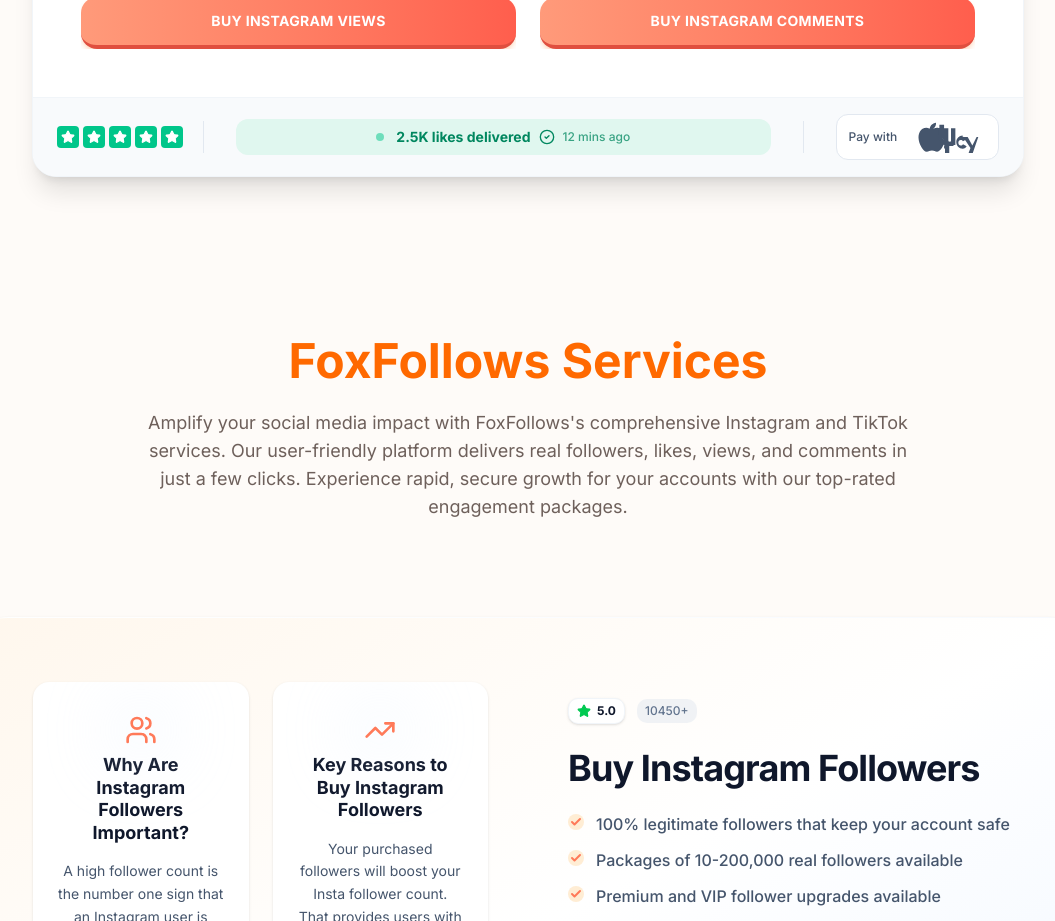
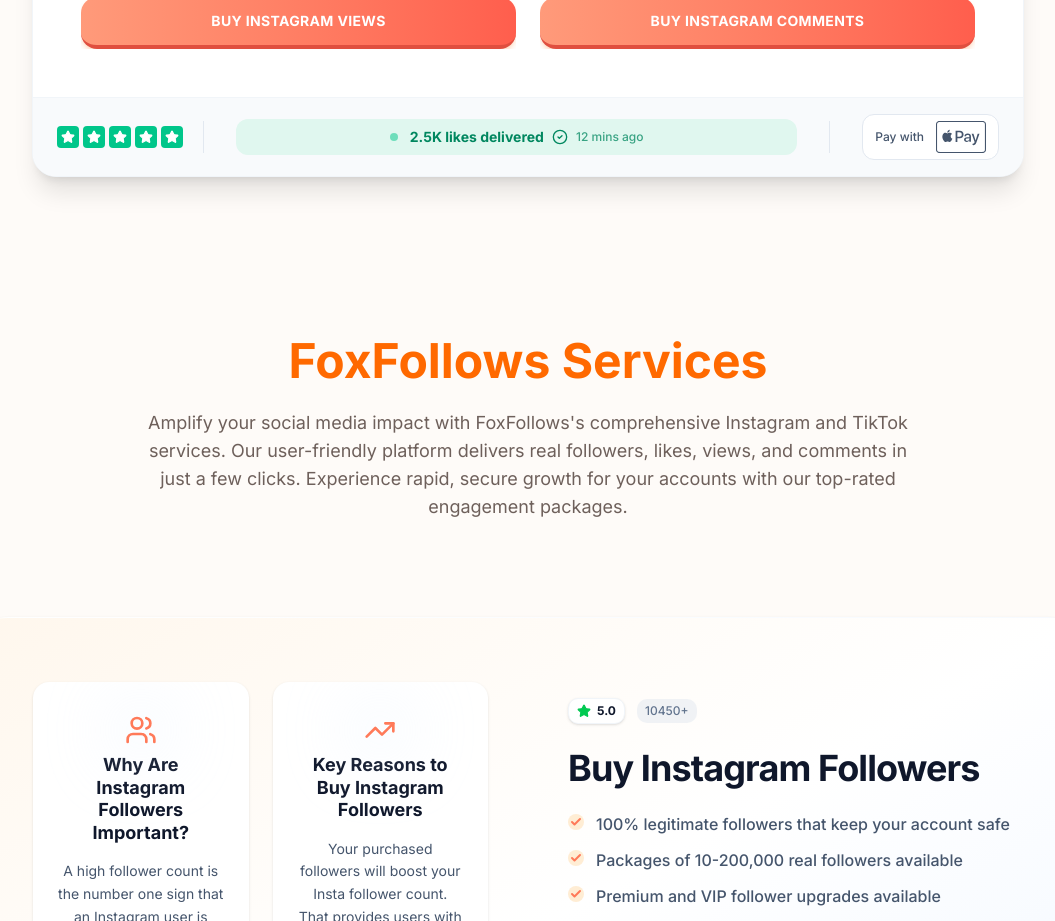
Before and after one commit to MoulayUltimate/FOXFOLLOWS, a Next.js app: page / in a window 1280 px wide. Shown: the part 1040-1961 px from the top of the page, without its empty margins (112-1167 px from the left). Built offline with nearby package versions, Linux system fonts and the light colour scheme.

Commit message:
Fix Apple Pay logo with official SVG

```diff
--- a/components/ui/apple-pay-logo.tsx
+++ b/components/ui/apple-pay-logo.tsx
@@ -1,8 +1,15 @@
 export function ApplePayLogo({ className = "h-6 w-auto" }: { className?: string }) {
     return (
-        <svg viewBox="0 0 132 55" className={className} fill="currentColor" xmlns="http://www.w3.org/2000/svg" preserveAspectRatio="xMidYMid meet">
-            <path d="M52.9 27.5c0-6.9 5.6-10.4 5.8-10.5-3.2-4.6-8.1-5.2-9.8-5.3-4.2-.4-8.1 2.5-10.2 2.5-2.1 0-5.4-2.4-8.9-2.4-4.6 0-8.8 2.7-11.2 6.8-4.8 8.3-1.2 20.6 3.4 27.3 2.3 3.3 5 7 8.6 6.9 3.4-.1 4.7-2.2 8.9-2.2 4.1 0 5.3 2.2 8.9 2.1 3.7-.1 6-3.3 8.3-6.6 2.6-3.8 3.7-7.5 3.7-7.7-.1 0-6.4-2.5-6.4-9.9M43.6 11.5c1.9-2.3 3.2-5.5 2.8-8.7-2.7.1-6 1.8-8 4.1-1.7 2-3.2 5.2-2.8 8.3 3 .2 5.9-1.5 8-3.7" />
-            <path d="M72.2 12.3h7.5v28.8h-7.5V12.3zm-14.2 17.1c0 4.1 3.4 6.5 8.9 6.5 2.6 0 4.7-.4 6-.9l.8 5.7c-1.6.6-4.3 1.2-7.6 1.2-9.4 0-15.5-5.2-15.5-13.9V12.3h1.6v-5.7h8.1v5.7h7.3v5.7H67.6v14.6c0 3.1 1.6 4.6 4.2 4.6 1 0 2.1-.1 3-.4l.1 2.6c-.9.5-2.1.7-3.1.7-2.6 0-4.2-1-4.2-3.1v.2h8.9v5.7h-7.3v23.5h-7.3V47.3h-1.6V41.5h1.6zM92.2 27.1c3.1 0 5.5 1.6 6.8 4.2l-6.3 3.7c-.7-1.6-1.9-2.3-3.7-2.3-2.6 0-4.2 2.1-4.2 4.7s1.6 4.7 4.2 4.7c1.8 0 3.1-.8 3.8-2.3l6.3 3.7c-1.3 2.6-3.7 4.2-6.8 4.2-6.3 0-11-5.2-11-11.5 0-6.1 4.7-11.4 10.9-11.4M119.1 27.5l-9.9 28.8h-7.2l3.6-9.9-12.6-18.9h7.9l8 14.6 7.3-14.6h8.1z" />
+        <svg viewBox="0 0 165.521 105.965" className={className} xmlns="http://www.w3.org/2000/svg">
+            <path fill="currentColor" d="M150.698 0H14.823c-.566 0-1.133 0-1.698.003-.477.004-.953.009-1.43.022-1.039.028-2.087.09-3.113.274a10.51 10.51 0 0 0-2.958.975 9.897 9.897 0 0 0-4.35 4.35 10.59 10.59 0 0 0-.975 2.96C.113 9.611.052 10.658.024 11.696a70.22 70.22 0 0 0-.022 1.43C0 13.69 0 14.256 0 14.823v76.318c0 .567 0 1.132.002 1.699.003.476.009.953.022 1.43.028 1.036.09 2.084.275 3.11a10.46 10.46 0 0 0 .974 2.96 9.897 9.897 0 0 0 4.35 4.35c.953.502 1.96.846 2.96.976 1.025.183 2.073.245 3.112.273.477.011.953.017 1.43.02.565.004 1.132.004 1.698.004h135.875c.565 0 1.132 0 1.697-.004.476-.002.954-.009 1.431-.02 1.037-.028 2.085-.09 3.113-.273a10.478 10.478 0 0 0 2.958-.976 9.901 9.901 0 0 0 4.35-4.35c.502-.953.846-1.96.976-2.96.183-1.026.246-2.074.274-3.11.013-.477.02-.954.022-1.43.004-.567.004-1.132.004-1.699V14.824c0-.567 0-1.133-.004-1.699a63.067 63.067 0 0 0-.022-1.429c-.028-1.038-.091-2.085-.274-3.112a10.4 10.4 0 0 0-.976-2.96 9.94 9.94 0 0 0-1.858-2.496 9.94 9.94 0 0 0-2.492-1.855 10.52 10.52 0 0 0-2.958-.974c-1.028-.185-2.076-.246-3.113-.274a71.362 71.362 0 0 0-1.431-.022C151.83 0 151.263 0 150.698 0z" />
+            <path fill="#ffffff" d="M150.698 3.532l1.672.003c.452.003.905.008 1.36.02.793.022 1.719.065 2.583.22.75.135 1.38.34 1.984.648a6.392 6.392 0 0 1 2.804 2.807c.306.6.51 1.226.645 1.983.154.854.197 1.783.218 2.58.013.45.019.9.02 1.36.005.557.005 1.113.005 1.671v76.318c0 .558 0 1.114-.004 1.682-.002.45-.008.9-.02 1.35-.022.796-.065 1.725-.221 2.589a6.855 6.855 0 0 1-.645 1.975 6.397 6.397 0 0 1-2.808 2.807c-.6.306-1.228.511-1.971.645-.881.157-1.847.2-2.574.22-.457.01-.912.017-1.379.019-.555.004-1.113.004-1.669.004H14.801c-.005 0-.01 0-.015-.001-.55 0-1.1 0-1.66-.004a74.993 74.993 0 0 1-1.35-.018c-.744-.02-1.71-.064-2.584-.22a6.938 6.938 0 0 1-1.986-.65 6.337 6.337 0 0 1-1.622-1.18 6.355 6.355 0 0 1-1.178-1.623 6.935 6.935 0 0 1-.646-1.985c-.156-.863-.2-1.788-.22-2.578a66.088 66.088 0 0 1-.02-1.355l-.003-1.327V14.474l.002-1.325a66.7 66.7 0 0 1 .02-1.357c.022-.792.065-1.717.222-2.587a6.924 6.924 0 0 1 .646-1.981c.304-.598.7-1.144 1.18-1.623a6.386 6.386 0 0 1 1.624-1.18 6.96 6.96 0 0 1 1.98-.646c.865-.155 1.792-.198 2.586-.22.452-.012.905-.017 1.354-.02l1.677-.003h135.875" />
+            <g fill="currentColor">
+                <path d="M43.508 35.77c1.404-1.755 2.356-4.112 2.105-6.52-2.054.102-4.56 1.355-6.012 3.112-1.303 1.504-2.456 3.959-2.156 6.266 2.306.2 4.61-1.152 6.063-2.858" />
+                <path d="M45.587 39.079c-3.35-.2-6.196 1.9-7.795 1.9-1.6 0-4.049-1.8-6.698-1.751-3.447.05-6.645 2-8.395 5.1-3.598 6.2-.95 15.4 2.55 20.45 1.699 2.5 3.747 5.25 6.445 5.151 2.55-.1 3.549-1.65 6.647-1.65 3.097 0 3.997 1.65 6.696 1.6 2.798-.05 4.548-2.5 6.247-5 1.95-2.85 2.747-5.6 2.797-5.75-.05-.05-5.396-2.1-5.446-8.25-.05-5.15 4.198-7.6 4.398-7.75-2.399-3.55-6.146-3.95-7.447-4.05" />
+                <path d="M78.973 32.11c7.278 0 12.347 5.017 12.347 12.321 0 7.33-5.173 12.373-12.529 12.373h-8.058V69.62h-5.822V32.11h14.062zm-8.24 19.807h6.68c5.07 0 7.954-2.729 7.954-7.46 0-4.73-2.885-7.434-7.928-7.434h-6.706v14.894z" />
+                <path d="M92.764 61.847c0-4.809 3.665-7.564 10.423-7.98l7.252-.442v-2.08c0-3.04-2.001-4.704-5.536-4.704-2.885 0-4.964 1.35-5.459 3.457h-5.25c.312-4.782 4.469-8.42 10.892-8.42 6.448 0 10.632 3.457 10.632 8.784v18.42h-5.38v-4.398h-.13c-1.534 2.937-4.911 4.782-8.24 4.782-5.147 0-9.204-3.144-9.204-7.852v.433zm17.675-2.417v-2.106l-6.472.416c-3.64.234-5.536 1.585-5.536 3.95 0 2.288 1.975 3.82 5.017 3.82 3.978 0 6.991-2.651 6.991-6.08z" />
+                <path d="M120.975 79.652v-4.496c.364.052 1.247.104 1.664.104 2.469 0 3.899-1.04 4.73-3.716l.52-1.663-9.88-27.326h6.083l6.914 22.26h.104l6.914-22.26h5.927l-10.244 28.652c-2.364 6.629-5.096 8.784-10.815 8.784-.416 0-1.585-.078-1.917-.13v-.209z" />
+            </g>
         </svg>
     );
 }
```
